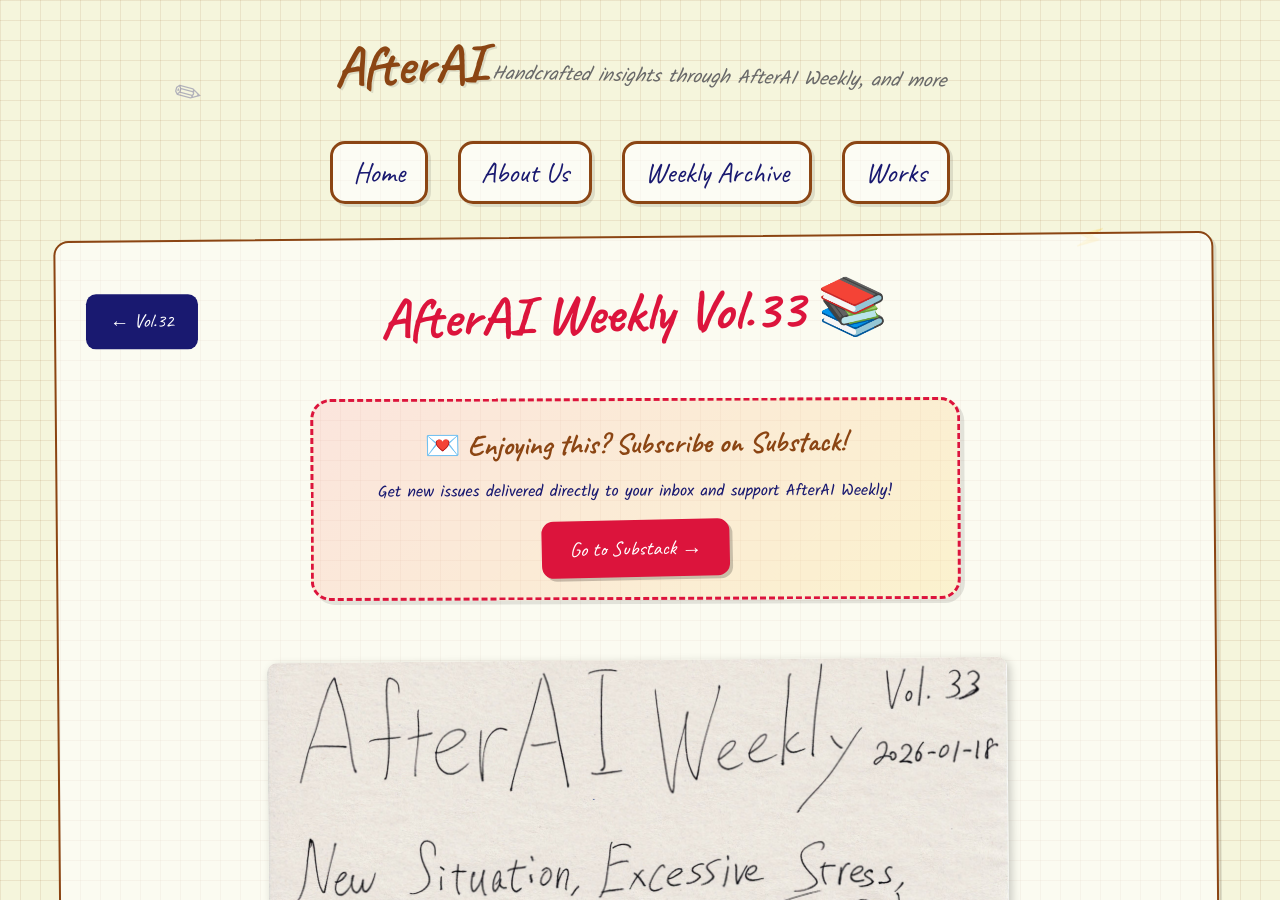
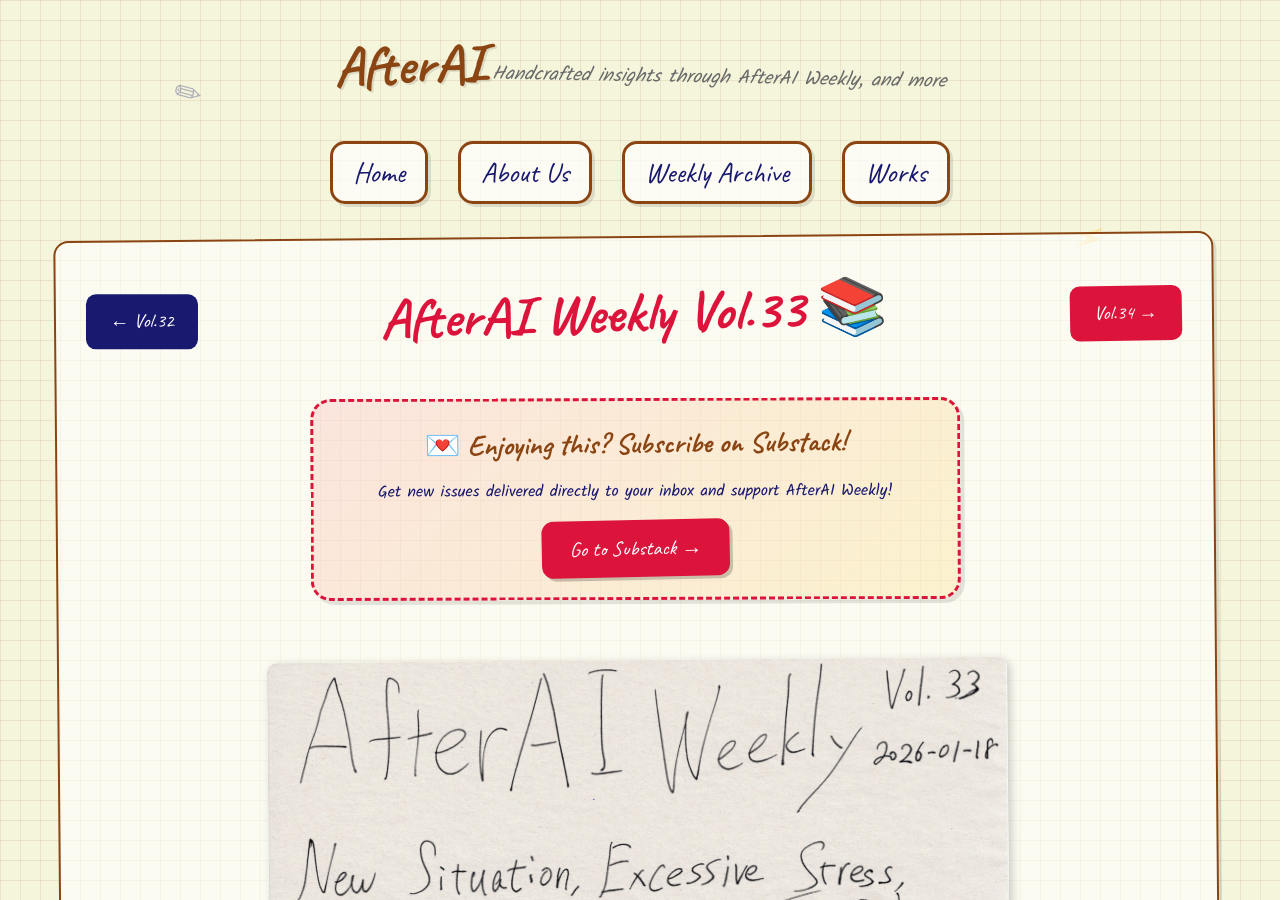
Before and after one commit to AfterAILab/AfterAILab.github.io, a Jekyll site: the page built from weekly/vol33.html, in a window 1280 px wide and 900 px high. Built offline with Jekyll 4.4.1, drawn with Linux system fonts in a browser that asks for light colours.

Commit message:
Add Vol.34

```diff
--- a/_data/weekly_issues.yml
+++ b/_data/weekly_issues.yml
@@ -107,3 +107,5 @@
   slug: vol32
 - number: 33
   slug: vol33
+- number: 34
+  slug: vol34
--- /dev/null
+++ b/weekly/vol34.html
@@ -0,0 +1,5 @@
+---
+layout: weekly_issue
+title: "AfterAI Weekly Vol.34"
+slug: vol34
+---
```
Also changed, not shown: img/weekly/en/vol34-en.jpg (added).
